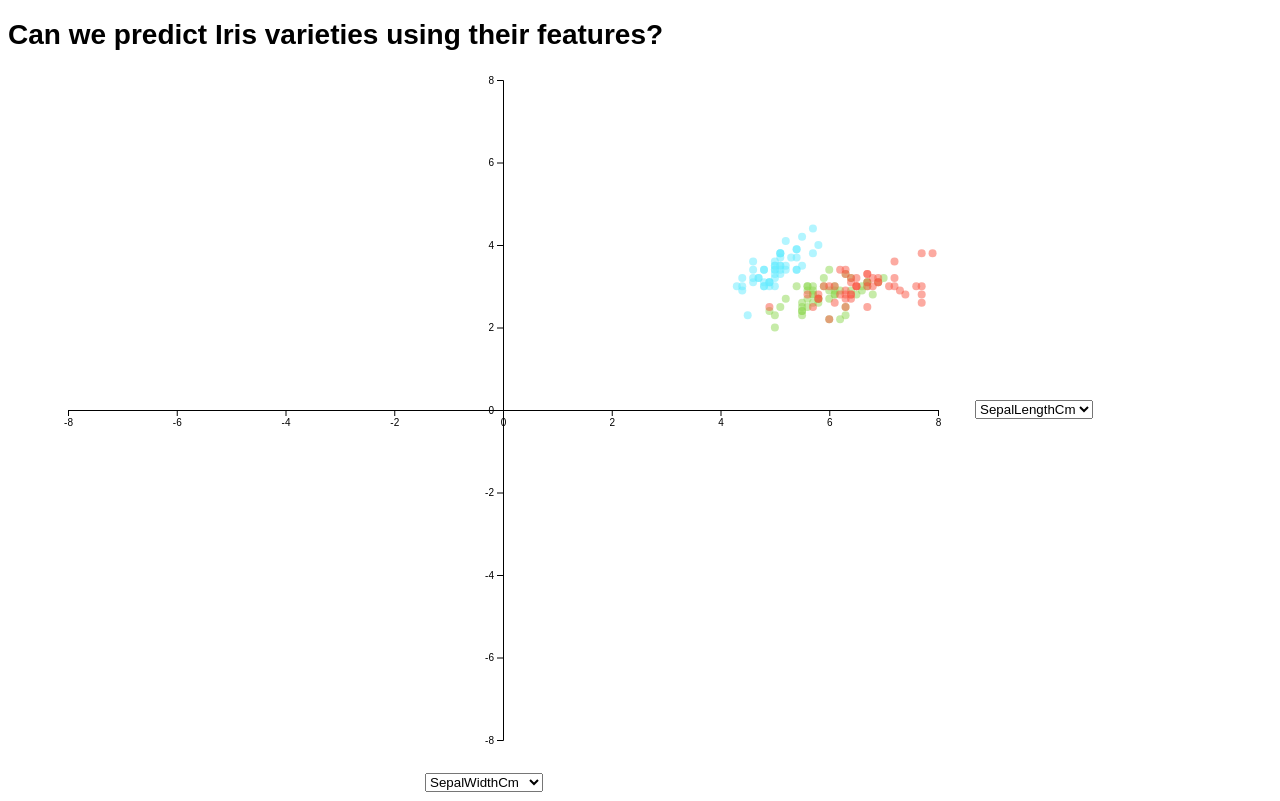
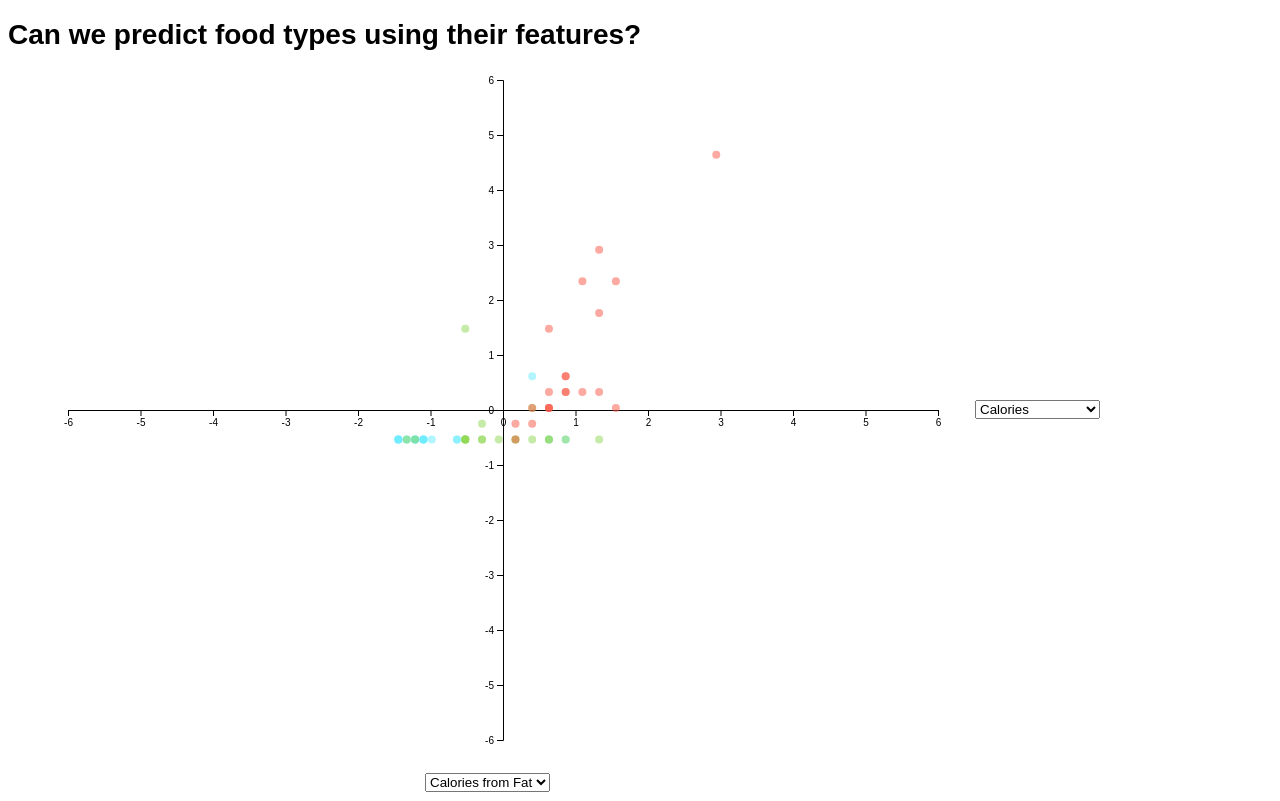
Before and after one commit to edc-science-C/pca, a website with bundled scripts: page html/pca1.html in a window 1280 px wide. Built offline with nearby package versions, Linux system fonts and the light colour scheme.

Commit message:
make pca work with foods

```diff
--- a/html/pca1.html
+++ b/html/pca1.html
@@ -7,7 +7,7 @@
     <title>PCA: Part 1</title>
   </head>
   <body>
-  <h1>Can we predict Iris varieties using their features? </h1>
+  <h1>Can we predict food types using their features? </h1>
   <div id="scatterplot1"></div>
   <select id="selectXButton"></select>
   <select id="selectYButton"></select>
--- a/src/index.js
+++ b/src/index.js
@@ -5,19 +5,21 @@ var margin = {top: 10, right: 30, bottom: 30, left: 60},
 
 // setup fill color
 var typeColor = d3.scaleOrdinal()
-		.domain(["Iris-setosa","Iris-versicolor","Iris-virginica"])
+		.domain(["Vegetables","Fruits","Seafood"])
   		.range(["#66EBFF","#8ED752", "#F95643"])
 
 // setup dropdown options
-var xOptions = ["SepalLengthCm","SepalWidthCm","PetalLengthCm","PetalWidthCm","pc1"];
-var yOptions = ["SepalLengthCm","SepalWidthCm","PetalLengthCm","PetalWidthCm","pc2"];
+var options = ['Calories', 'Calories from Fat', 'Total Fat (g)', 'Sodium (g)',
+       'Potassium (g)', 'Dietary Fiber (g)', 'Sugars (g)', 'Protein (g)',
+       'Vitamin A (%DV)', 'Vitamin C (%DV)', 'Calcium (%DV)', 'Iron (%DV)',
+       'Cholesterol (mg)'];
 
 // setup axes
 var x = d3.scaleLinear()
-  .domain([-8, 8])
+  .domain([-6, 6])
   .range([0, width]);
 var y = d3.scaleLinear()
-  .domain([-8, 8])
+  .domain([-6, 6])
   .range([height, 0]);
 
 //PAGE 1
@@ -47,7 +49,7 @@ var mouseover = function(d) {
         .duration(200)
       	.style("opacity", 1);
   	tooltip
-	    .html(d.name)
+	    .html(d.Food)
       .style("left", (d3.event.pageX+10) + "px")
       .style("top", d3.event.pageY + "px");
 
@@ -56,7 +58,7 @@ var mouseover = function(d) {
         .duration(200)
         .style("opacity", 1);
     tooltip2
-      .html(d.name)
+      .html(d.Food)
       .style("left", (d3.event.pageX+10) + "px")
       .style("top", (d3.event.pageY-75) + "px");
 }
@@ -87,12 +89,12 @@ function initializeDropdown(button,options,initial_val) {
 }
 
 //Read the data
-d3.csv("../data/iris_pca.csv", function(data) {
-  var currentX = 'SepalLengthCm';
-  var currentY = 'SepalWidthCm';
+d3.csv("../data/foods_clean.csv", function(data) {
+  var currentX = options[0];
+  var currentY = options[1];
 
-  initializeDropdown('selectXButton',xOptions,currentX);
-  initializeDropdown('selectYButton',yOptions,currentY);
+  initializeDropdown('selectXButton',options,currentX);
+  initializeDropdown('selectYButton',options,currentY);
 
   // Add dots & tooltip
   var circles = svg1.selectAll("circle")
@@ -102,7 +104,7 @@ d3.csv("../data/iris_pca.csv", function(data) {
       .attr("cx", function (d) {return x(d[currentX]);})
       .attr("cy", function (d) {return y(d[currentY]);})
       .attr("r", 4)
-      .style("fill", function (d) {return typeColor(d.Species);})
+      .style("fill", function (d) {return typeColor(d.Type);})
       .style("opacity",0.5)
   	.on("mouseover", mouseover)
   	.on("mouseout", mouseout);
@@ -162,18 +164,18 @@ var tooltip2 = d3.select("#scatterplot2").append("div")
     .style("opacity", 0);
 
 //Read the data
-d3.csv("../data/iris_pca.csv", function(data) {
+d3.csv("../data/foods_clean.csv", function(data) {
   var x1_var,x2_var,x3_var,y1_var,y2_var,y3_var,x1_val,x2_val,x3_val,y1_val,y2_val,y3_val;
-  x1_var = x2_var = x3_var = 'SepalWidthCm';
-  y1_var = y2_var = y3_var = 'SepalLengthCm';
-  x1_val = x2_val = x3_val = y1_val = y2_val = y3_val = 50;
+  x1_var = x2_var = x3_var = options[0];
+  y1_var = y2_var = y3_var = options[1];
+  x1_val = x2_val = x3_val = y1_val = y2_val = y3_val = 0;
 
-  initializeDropdown('button_x1',xOptions,x1_var);
-  initializeDropdown('button_x2',xOptions,x2_var);
-  initializeDropdown('button_x3',xOptions,x3_var);
-  initializeDropdown('button_y1',yOptions,y1_var);
-  initializeDropdown('button_y2',yOptions,y2_var);
-  initializeDropdown('button_y3',yOptions,y3_var);
+  initializeDropdown('button_x1',options,x1_var);
+  initializeDropdown('button_x2',options,x2_var);
+  initializeDropdown('button_x3',options,x3_var);
+  initializeDropdown('button_y1',options,y1_var);
+  initializeDropdown('button_y2',options,y2_var);
+  initializeDropdown('button_y3',options,y3_var);
 
     // Add dots & tooltip
   var circles = svg2.selectAll("circle")
@@ -183,7 +185,7 @@ d3.csv("../data/iris_pca.csv", function(data) {
       .attr("cx", function (d) {return x(transformX(d));})
       .attr("cy", function (d) {return y(transformY(d));})
       .attr("r", 4)
-      .style("fill", function (d) {return typeColor(d.Species);})
+      .style("fill", function (d) {return typeColor(d.Type);})
       .style("opacity",0.5)
   	.on("mouseover", mouseover)
   	.on("mouseout", mouseout);
```
Also changed, not shown: dist/main.js.
